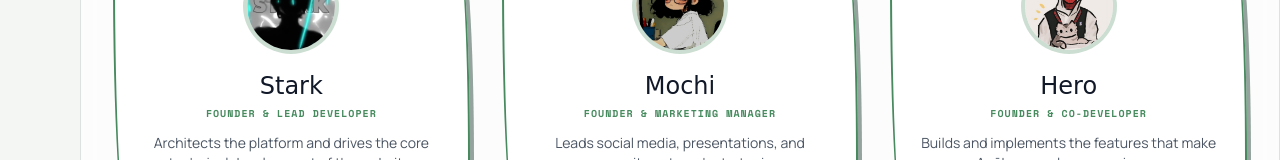
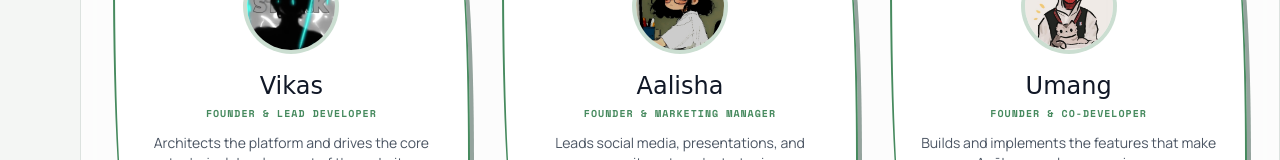
Before and after one commit to EliteDebuggers/Anek, a website built with Vite: page frontend/index.html in a window 1280 px wide. Shown: the part 3977-4137 px from the top of the page. Built offline with nearby package versions, Linux system fonts and the light colour scheme; files whose address does not match are found by name; a web font is replaced by a local one.

Commit message:
i thought to change name

```diff
--- a/frontend/index.html
+++ b/frontend/index.html
@@ -697,9 +697,9 @@
 
                                 <div
                                     class="w-24 h-24 rounded-full border-4 border-primary/20 bg-primary/10 flex items-center justify-center mb-4 group-hover:border-primary transition-colors overflow-hidden relative z-10">
-                                    <img src="/pfp/stark.png" alt="Stark" class="w-full h-full object-cover" />
+                                    <img src="/pfp/vikas.png" alt="Vikas" class="w-full h-full object-cover" />
                                 </div>
-                                <h4 class="font-cabin text-2xl text-gray-900 mb-1">Stark</h4>
+                                <h4 class="font-cabin text-2xl text-gray-900 mb-1">Vikas</h4>
                                 <p class="font-mono text-[10px] font-bold text-primary uppercase tracking-widest mb-3">
                                     Founder & Lead Developer</p>
                                 <p class="font-sans text-sm text-gray-600 mb-4">Architects the platform and drives the
@@ -730,9 +730,9 @@
                                 class="bg-white/95 border-2 border-primary paper-border p-6 flex flex-col items-center text-center shadow-[4px_4px_0px_0px_rgba(45,74,62,0.5)] group">
                                 <div
                                     class="w-24 h-24 rounded-full border-4 border-primary/20 bg-primary/10 flex items-center justify-center mb-4 group-hover:border-primary transition-colors overflow-hidden">
-                                    <img src="/pfp/mochi.png" alt="Mochi" class="w-full h-full object-cover" />
+                                    <img src="/pfp/aalisha.png" alt="Aalisha" class="w-full h-full object-cover" />
                                 </div>
-                                <h4 class="font-cabin text-2xl text-gray-900 mb-1">Mochi</h4>
+                                <h4 class="font-cabin text-2xl text-gray-900 mb-1">Aalisha</h4>
                                 <p class="font-mono text-[10px] font-bold text-primary uppercase tracking-widest mb-3">
                                     Founder & Marketing Manager</p>
                                 <p class="font-sans text-sm text-gray-600 mb-4">Leads social media, presentations, and
@@ -763,9 +763,9 @@
                                 class="bg-white/95 border-2 border-primary paper-border p-6 flex flex-col items-center text-center shadow-[4px_4px_0px_0px_rgba(45,74,62,0.5)] group">
                                 <div
                                     class="w-24 h-24 rounded-full border-4 border-primary/20 bg-primary/10 flex items-center justify-center mb-4 group-hover:border-primary transition-colors overflow-hidden">
-                                    <img src="/pfp/hero.png" alt="Hero" class="w-full h-full object-cover" />
+                                    <img src="/pfp/umang.png" alt="Umang" class="w-full h-full object-cover" />
                                 </div>
-                                <h4 class="font-cabin text-2xl text-gray-900 mb-1">Hero</h4>
+                                <h4 class="font-cabin text-2xl text-gray-900 mb-1">Umang</h4>
                                 <p class="font-mono text-[10px] font-bold text-primary uppercase tracking-widest mb-3">
                                     Founder & Co-Developer</p>
                                 <p class="font-sans text-sm text-gray-600 mb-4">Builds and implements the features that
```
Also changed, not shown: frontend/public/pfp/aalisha.png (renamed from frontend/public/pfp/mochi.png), frontend/public/pfp/umang.png (renamed from frontend/public/pfp/hero.png), frontend/public/pfp/vikas.png (renamed from frontend/public/pfp/stark.png).
